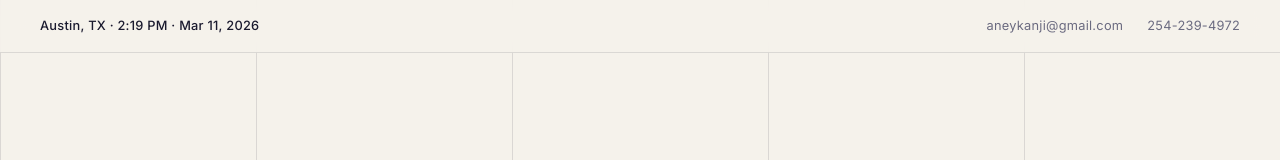
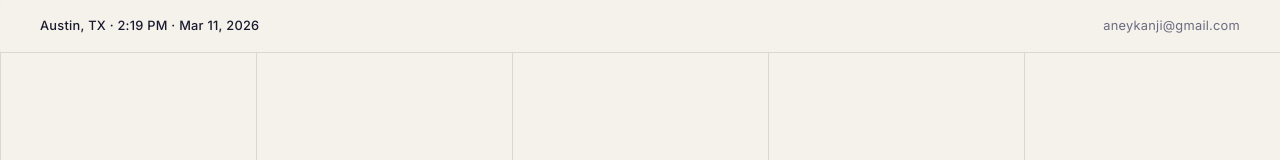
Before and after one commit to aneykanj12/Personal-Website, a plain HTML site: page index.html in a window 1280 px wide. Shown: the top 160 px of the page. Drawn offline with Linux system fonts and the light colour scheme.

Commit message:
Remove phone number link from header

```diff
--- a/index.html
+++ b/index.html
@@ -18,7 +18,6 @@
     </div>
     <div class="top-bar-right">
       <a href="mailto:aneykanji@gmail.com" class="top-link">aneykanji@gmail.com</a>
-      <a href="tel:254-239-4972" class="top-link">254-239-4972</a>
     </div>
   </header>
 
```
